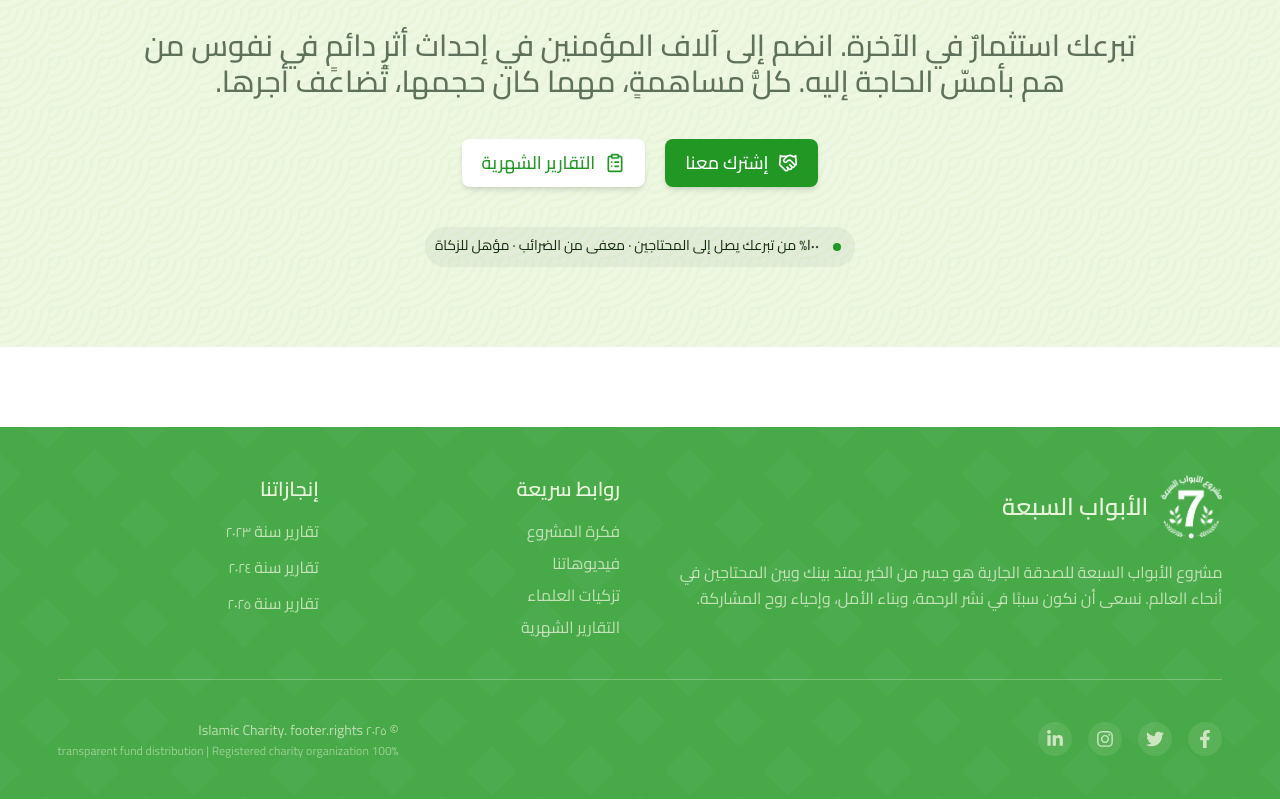
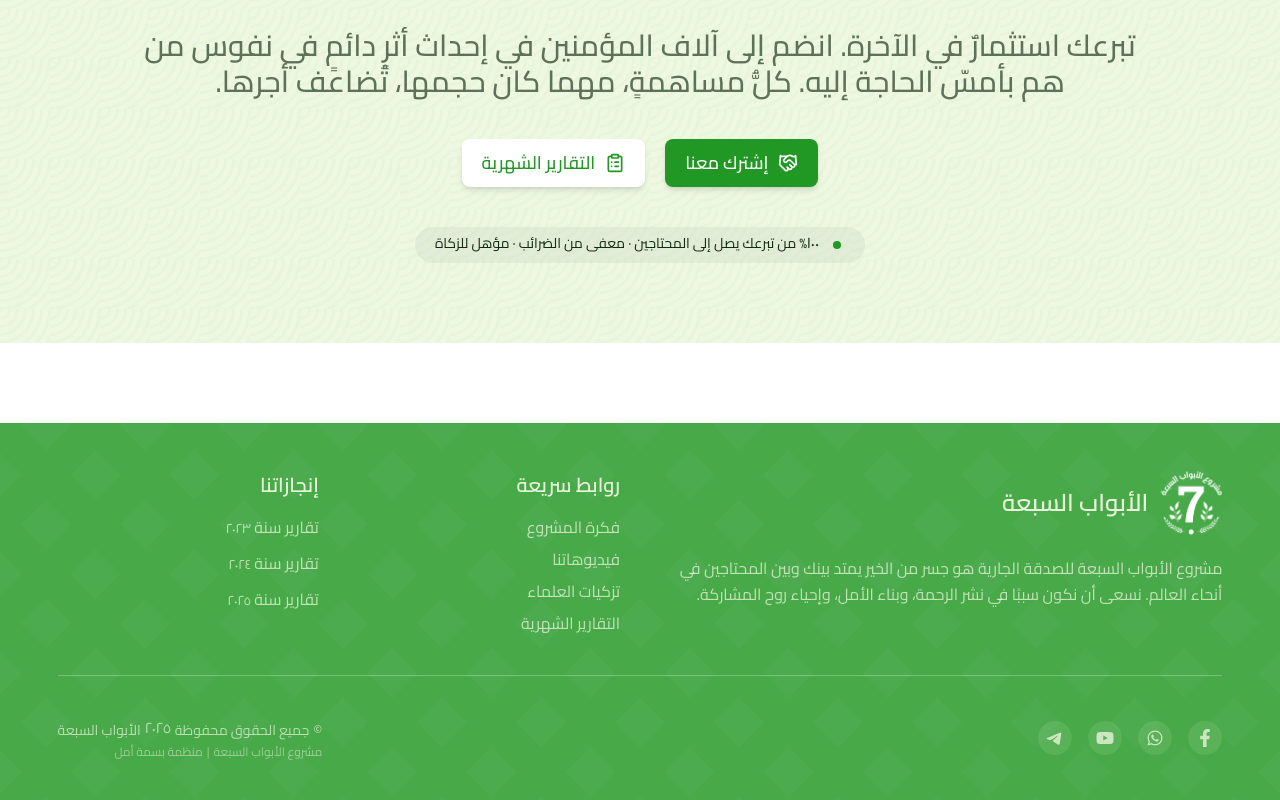
Before and after one commit to Dev-Omar-Kh/abwab-7, a Next.js app: page / in a window 1280 px wide. Shown: the part 3933-4733 px from the top of the page. Built offline with nearby package versions, Linux system fonts and the light colour scheme; a web font is replaced by a local one.

Commit message:
Added Footer Section

```diff
--- a/src/app/_home-sections/call-to-action/CallToAction.tsx
+++ b/src/app/_home-sections/call-to-action/CallToAction.tsx
@@ -48,10 +48,10 @@ export default function CallToAction() {
 
                 </div>
 
-                <div className='px-2.5 py-1.5 bg-blackColor/5 rounded-full flex items-center gap-2.5'>
+                <div className='px-5 py-1 bg-blackColor/5 rounded-full flex items-center gap-2.5'>
                     <GoDotFill className='text-greenColor shrink-0' />
-                    <p className='text-sm text-blackColor'>
-                        <NumbersText lang='ar' number={100} className='!text-lg' />% {t('callToAction.note')}
+                    <p className='text-sm text-blackColor max-[540px]:text-xs'>
+                        <NumbersText lang='ar' number={100} className='!text-lg max-[540px]:text-base' />% {t('callToAction.note')}
                     </p>
                 </div>
 
--- a/src/components/footer/Footer.tsx
+++ b/src/components/footer/Footer.tsx
@@ -3,10 +3,14 @@ import Link from "next/link";
 import React from "react";
 import { useTranslation } from "react-i18next";
 import NumbersText from "../texts/NumbersText";
-import { FaFacebookF, FaInstagram, FaLinkedinIn, FaTwitter } from "react-icons/fa";
+import { FaFacebookF } from "react-icons/fa";
 import { LinksData } from "@/types/header";
 
 import lightLogo from "@/assets/images/light-logo-2.png";
+import { SocialLinks } from "@/types/footer";
+import { MdOutlineWhatsapp } from "react-icons/md";
+import { FaYoutube } from "react-icons/fa6";
+import { RiTelegram2Fill } from "react-icons/ri";
 
 const linksData: LinksData[] = [
     {id: 2, title: 'header.links.idea', href: '/idea'},
@@ -16,6 +20,13 @@ const linksData: LinksData[] = [
 ];
 
 const achievementsYears = [2023, 2024, 2025];
+
+const socialLinks: SocialLinks[]  = [
+    {id: 1, icon: FaFacebookF, href: 'https://www.facebook.com/AbwabSaba'},
+    {id: 2, icon: MdOutlineWhatsapp, href: 'https://whatsapp.com/channel/0029Va8jmTZ2phHLqRGI2g1k'},
+    {id: 3, icon: FaYoutube, href: 'https://www.youtube.com/@BasmtAmal'},
+    {id: 4, icon: RiTelegram2Fill, href: 'https://t.me/abwab777'},
+]
 
 export default function Footer() {
     const { t } = useTranslation();
@@ -30,7 +41,7 @@ export default function Footer() {
 
                     <div className="col-span-2 flex flex-col gap-5 max-[350px]:col-span-1">
 
-                        <Link href={'/'} className="w-fit flex items-center gap-3">
+                        <Link href={'/'} className="w-fit flex items-center gap-3 max-[600px]:flex-col max-[600px]:items-start">
                             <Image src={lightLogo} alt={t("header.title")} className="h-16 w-auto" priority />
                             <h2 className="text-2xl font-semibold text-lightColor">{t("header.title")}</h2>
                         </Link>
@@ -80,40 +91,33 @@ export default function Footer() {
                 <div className="flex flex-wrap justify-between max-[600px]:flex-col max-[600px]:justify-center items-center gap-5">
 
                     <div className="flex items-center gap-4">
-                        <Link
-                        href="#"
-                        className="p-2 rounded-full bg-lightColor/10 text-lightColor/80 hover:bg-lightColor/20 duration-300"
+
+                        {socialLinks.map(link => <Link
+                            key={link.id} href={link.href} target="_blank"
+                            className="p-2 rounded-full bg-lightColor/10 text-lightColor/80 hover:bg-lightColor/20 duration-300"
                         >
-                        <FaFacebookF size={18} />
-                        </Link>
-                        <Link
-                        href="#"
-                        className="p-2 rounded-full bg-lightColor/10 text-lightColor/80 hover:bg-lightColor/20 duration-300"
-                        >
-                        <FaTwitter size={18} />
-                        </Link>
-                        <Link
-                        href="#"
-                        className="p-2 rounded-full bg-lightColor/10 text-lightColor/80 hover:bg-lightColor/20 duration-300"
-                        >
-                        <FaInstagram size={18} />
-                        </Link>
-                        <Link
-                        href="#"
-                        className="p-2 rounded-full bg-lightColor/10 text-lightColor/80 hover:bg-lightColor/20 duration-300"
-                        >
-                        <FaLinkedinIn size={18} />
-                        </Link>
+                            {link.icon && <link.icon size={18} />}
+                        </Link>)}
+
                     </div>
 
-                    <div className="text-lightColor/70 text-sm max-[600px]:text-center md:text-right">
-                        <p>
-                        © <NumbersText lang="ar" number={2025} withSeparator={false} />{" "}
-                        Islamic Charity. {t("footer.rights") || "All rights reserved."}
+                    <div className="text-lightColor/70 text-sm ">
+
+                        <p className="flex items-center gap-1">
+                            <span>©</span>
+                            {t("footer.rights")}
+                            <NumbersText lang="ar" number={2025} withSeparator={false} className="text-lg" />
+                            {t('header.title')}
                         </p>
-                        <p className="text-lightColor/50 text-xs">
-                        100% transparent fund distribution | Registered charity organization
-                        </p>
+
+                        <div className="flex items-center gap-1 text-lightColor/50 text-xs max-[600px]:justify-center">
+
+                            <Link href={'/'}>{t('footer.rightsDesc1')}</Link>
+                            |
+                            <Link href={'https://basmtamal.com/'} target="_blank">{t('footer.rightsDesc2')}</Link>
+
+                        </div>
+
                     </div>
 
                 </div>
--- a/src/locales/ar.json
+++ b/src/locales/ar.json
@@ -110,6 +110,9 @@
     "footer": {
 
         "slogan": "مشروع الأبواب السبعة للصدقة الجارية هو جسر من الخير يمتد بينك وبين المحتاجين في أنحاء العالم. نسعى أن نكون سببًا في نشر الرحمة، وبناء الأمل، وإحياء روح المشاركة.",
+        "rights": "جميع الحقوق محفوظة",
+        "rightsDesc1": "مشروع الأبواب السبعة",
+        "rightsDesc2": "منظمة بسمة أمل",
 
         "quickLinks": {
 
--- /dev/null
+++ b/src/types/footer.ts
@@ -0,0 +1,7 @@
+import { IconType } from "react-icons";
+
+export type SocialLinks = {
+    id: number;
+    icon?: IconType;
+    href: string;
+}
```
Also changed, not shown: 2 other files (tests, documents, lock files or other folders).
